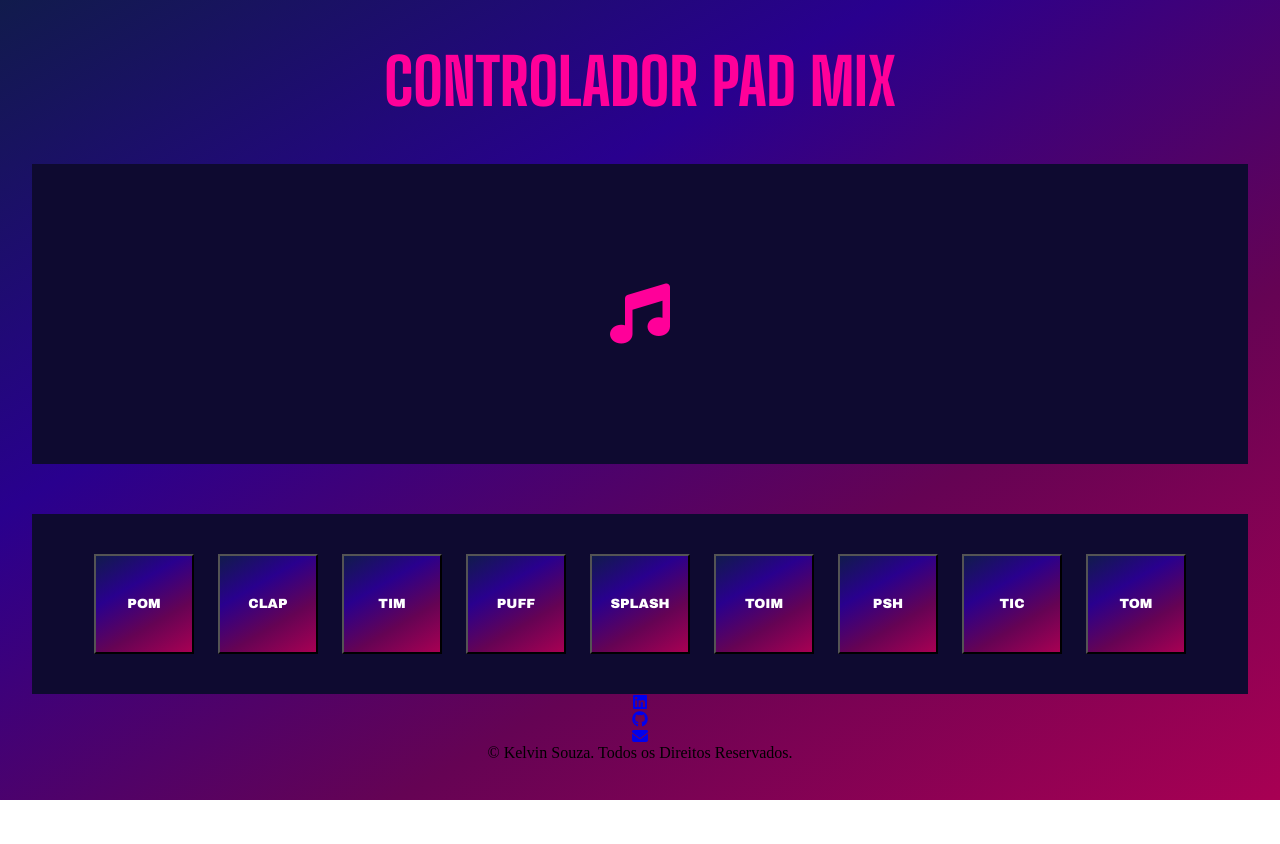
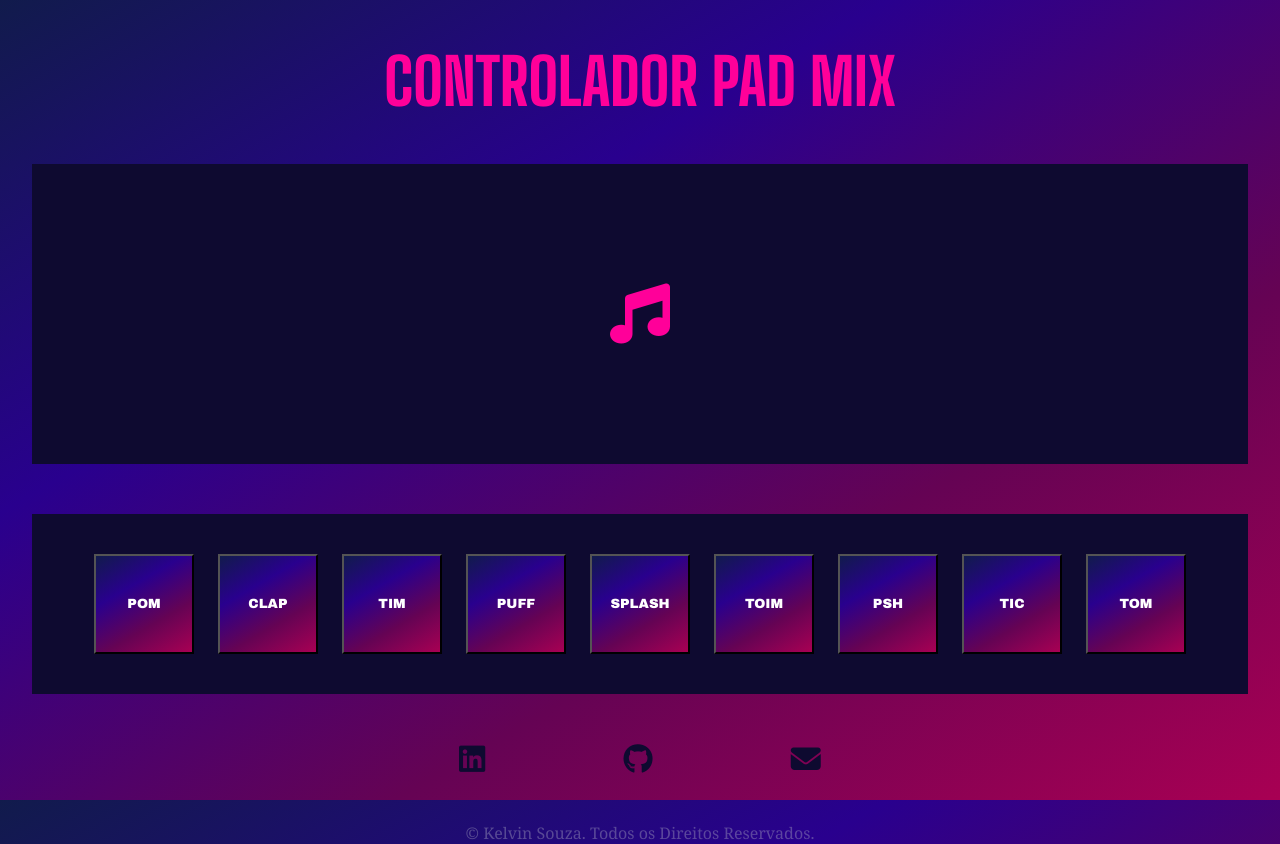
Before and after one commit to kelvinsouza2014/recria-o-controlador-pad-mix, a plain HTML site: page index.html in a window 1280 px wide. Before the commit the page ends 800 px from the top, so only its background shows below. Drawn offline with Linux system fonts and the light colour scheme.

Commit message:
Finalização da seção copyright

```diff
--- a/index.html
+++ b/index.html
@@ -60,13 +60,15 @@
         </main>
         <footer>
              <!-- CONTATO -->
-             <ul>
-                <li><a href="https://www.linkedin.com/in/kelvinsouza00/" target="_blank"><i class="fa-brands fa-linkedin"></i></a></li>
-                <li><a href="https://github.com/kelvinsouza2014" target="_blank"><i class="fa-brands fa-github"></i></a></li>
-                <li><a href="mailto:kelvinsouza2017@hotmail.com" target="_blank"><i class="fa-solid fa-envelope"></i></a></li>
-            </ul>
+             <div class="caixa_contato">
+                <ul>
+                    <li><a href="https://www.linkedin.com/in/kelvinsouza00/" target="_blank"><i class="fa-brands fa-linkedin"></i></a></li>
+                    <li><a href="https://github.com/kelvinsouza2014" target="_blank"><i class="fa-brands fa-github"></i></a></li>
+                    <li><a href="mailto:kelvinsouza2017@hotmail.com" target="_blank"><i class="fa-solid fa-envelope"></i></a></li>
+                </ul>
+            </div>
             <!-- DIREITOS AUTORAIS -->
-            <p>&copy; Kelvin Souza. Todos os Direitos Reservados.</p>
+            <p class="copyright">&copy; Kelvin Souza. Todos os Direitos Reservados.</p>
         </footer>
         <script src="./src/js/main.js"></script>
     </body>
--- a/src/css/style.css
+++ b/src/css/style.css
@@ -36,10 +36,6 @@ body {
 /* TÍTULO */
 
     /* CONTEÚDO PRINCIPAL */
-
-/* .container {
-
-} */
 
 /* CAIXA ÍCONE MUSICA */
 .caixa_icone_musica {
@@ -98,3 +94,34 @@ body {
     transform: scale(0.9);
 }
 /* CAIXA BOTÕES */
+
+/* CAIXA CONTATO */
+.caixa_contato {
+    width: 600px;
+    margin: 0 auto;
+}
+
+.caixa_contato ul {
+    display: flex;
+    justify-content: space-around;
+    margin: 50px;
+}
+
+.caixa_contato a {
+    font-size: 30px;
+    color: var(--azul_marinho);
+}
+
+.caixa_contato a:hover {
+    color: #A80053;
+}
+/* CAIXA CONTATO */
+
+/* COPYRIGHT */
+.copyright {
+    font-family: Georgia, 'Times New Roman', Times, serif;
+    color: var(--cinza_claro);
+    margin-bottom: 3rem;
+    opacity: 0.4;
+}
+/* COPYRIGHT */
```
